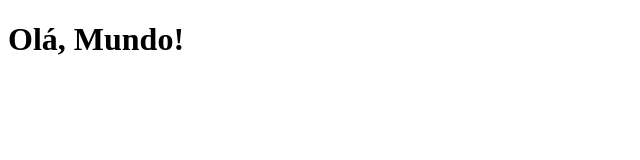
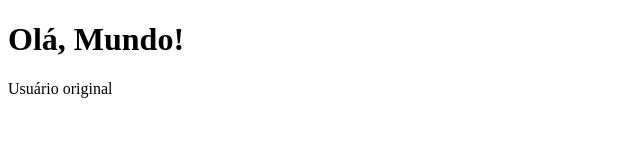
Before and after one commit to mrmsoares/aulasgit, a plain HTML site: page index.html in a window 1280 px wide. Shown: the whole page, without its empty margins (0-640 px from the left). Drawn offline with Linux system fonts and the light colour scheme.

Commit message:
Usuário original - Alteração 2

```diff
--- a/index.html
+++ b/index.html
@@ -6,5 +6,6 @@
 </head>
 <body>
 	<h1>Olá, Mundo!</h1>
+	<span>Usuário original</span>
 </body>
 </html>
```
